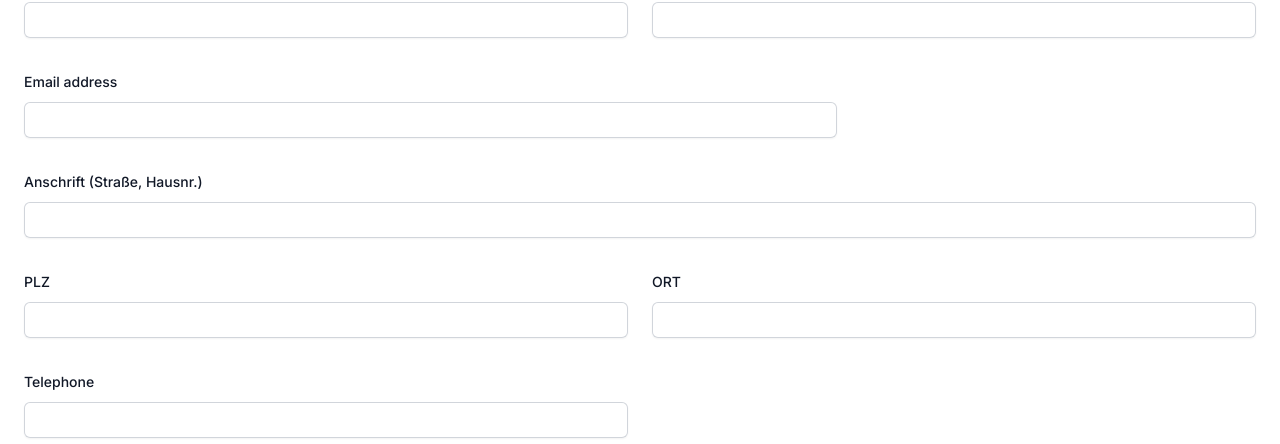
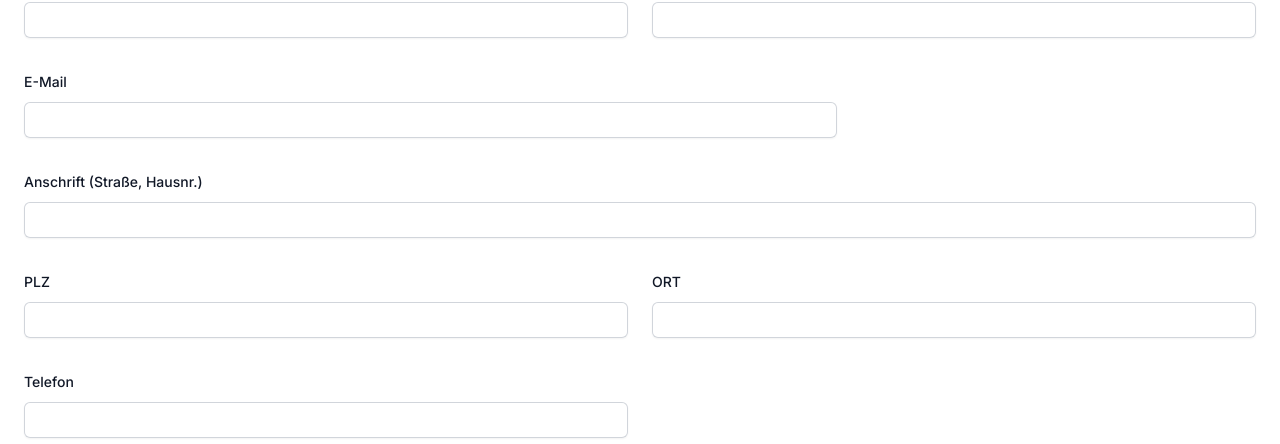
Before and after one commit to VitaByte/Fahrschulring-Stuttgart, a Next.js app: page /kontakt in a window 1280 px wide. Shown: the part 310-754 px from the top of the page. Built offline with nearby package versions, Linux system fonts and the light colour scheme.

Commit message:
Rename contact labels

```diff
--- a/src/components/Contact.js
+++ b/src/components/Contact.js
@@ -53,7 +53,7 @@ function Contact() {
                 for="email"
                 class="block text-sm font-medium leading-6 text-gray-900"
               >
-                Email address
+                E-Mail
               </label>
               <div class="mt-2">
                 <input
@@ -124,7 +124,7 @@ function Contact() {
                 for="city"
                 class="block text-sm font-medium leading-6 text-gray-900"
               >
-                Telephone
+                Telefon
               </label>
               <div class="mt-2">
                 <input
```
